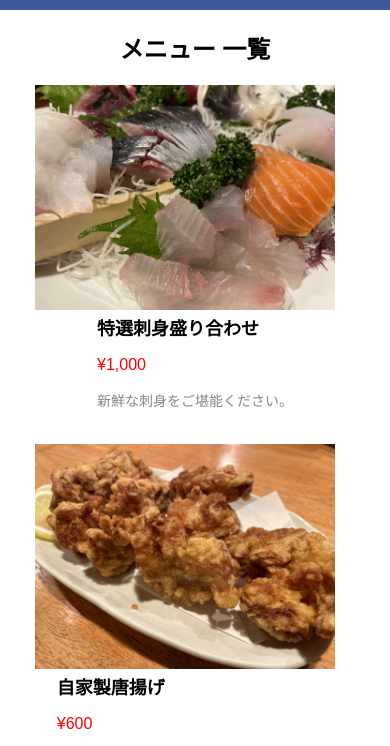
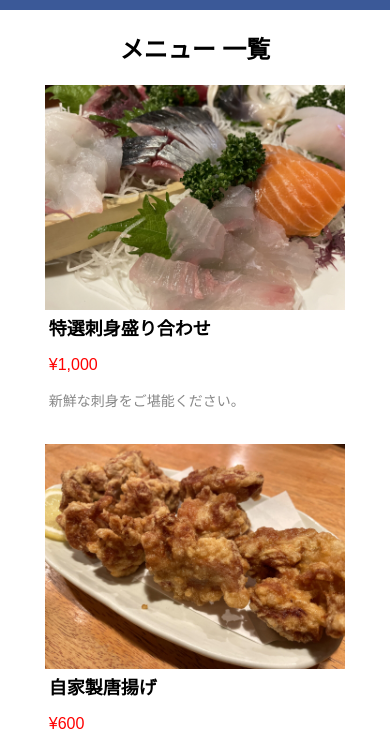
Before and after one commit to illionillion/izakaya-aoitori, a website: page menu.html in a window 390 px wide. Shown: the part 74-820 px from the top of the page. Drawn offline with Linux system fonts and the light colour scheme.

Commit message:
fix: メニューの画像周り修正

```diff
--- a/css/menu.css
+++ b/css/menu.css
@@ -41,4 +41,11 @@
   .menu-item {
     flex-direction: column;
   }
+  .menu-item .menu-item-details {
+    max-width: 300px;
+    width: 100%;
+  }
+  .menu-item-image img {
+    margin: auto;
+  }
 }
```
